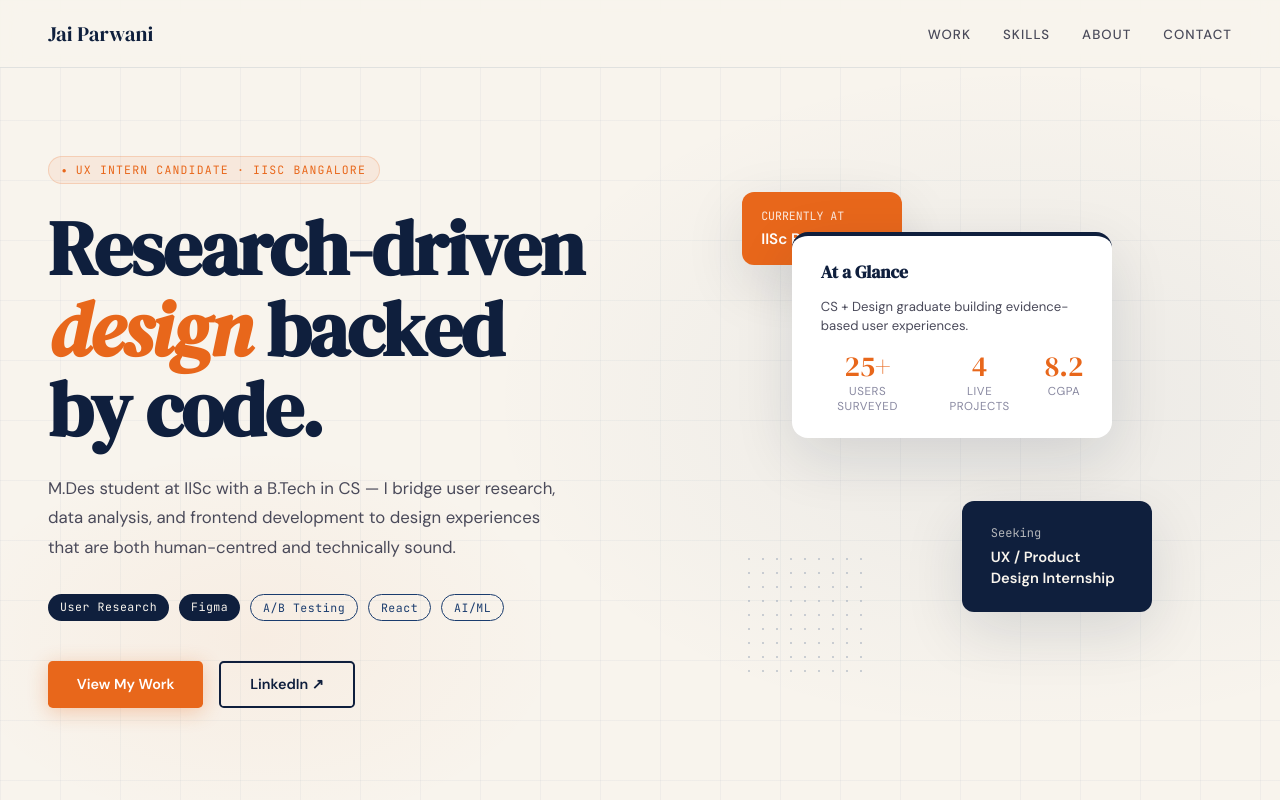
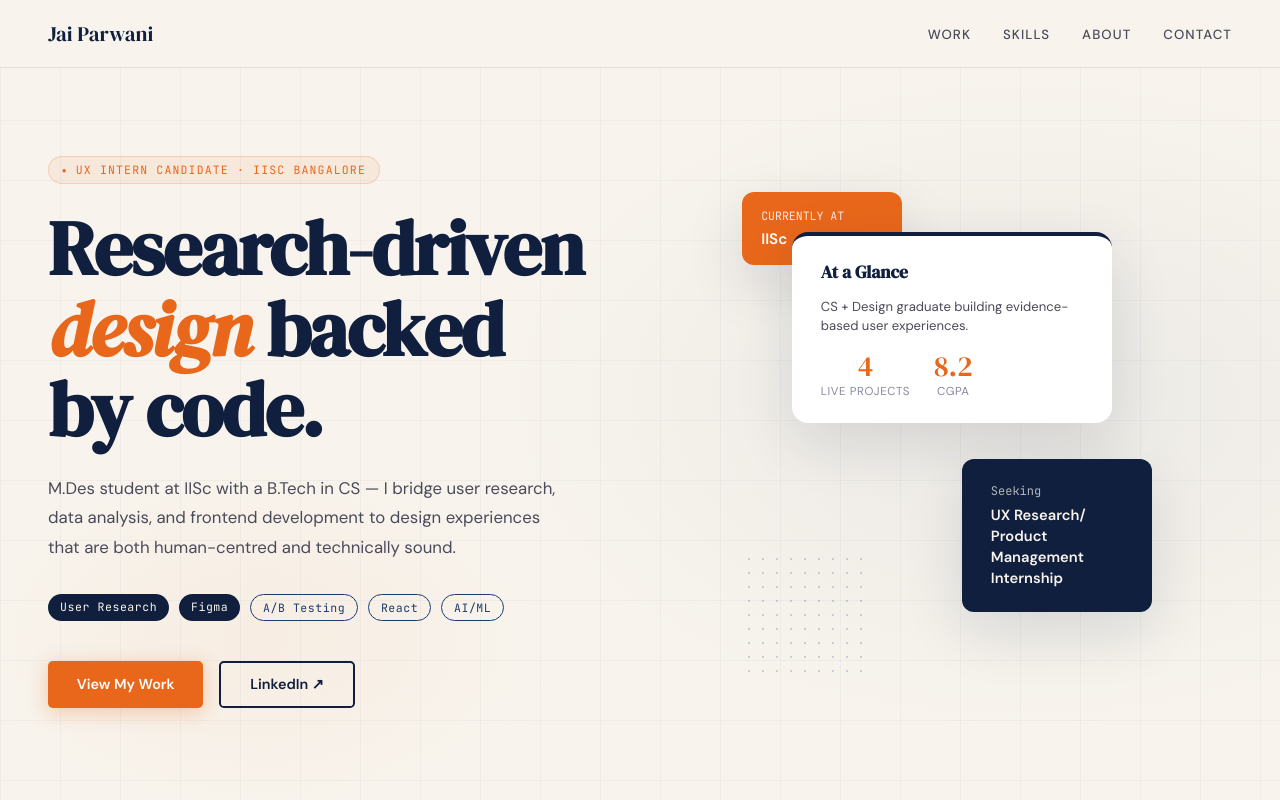
Before and after one commit to jaiparwani-cyber/Portfolio, a plain HTML site: page index.html in a window 1280 px wide. Shown: the top 800 px of the page. Drawn offline with Linux system fonts and the light colour scheme.

Commit message:
bug fixes, still no ide

```diff
--- a/index.html
+++ b/index.html
@@ -228,17 +228,16 @@
   <div class="hero-right">
     <div class="hero-visual">
       <div class="dots"></div>
-      <div class="hero-card card-skill"><p>Currently at</p><strong>IISc Bangalore</strong></div>
+      <div class="hero-card card-skill"><p>Currently at</p><strong>IISc</strong></div>
       <div class="hero-card card-main">
         <h3>At a Glance</h3>
         <p style="font-size:0.82rem;color:#4a4a5a;line-height:1.5;margin:0">CS + Design graduate building evidence-based user experiences.</p>
         <div class="stat-row">
-          <div class="stat"><div class="stat-num">25+</div><div class="stat-label">Users Surveyed</div></div>
           <div class="stat"><div class="stat-num">4</div><div class="stat-label">Live Projects</div></div>
           <div class="stat"><div class="stat-num">8.2</div><div class="stat-label">CGPA</div></div>
         </div>
       </div>
-      <div class="hero-card card-tag"><p>Seeking</p><strong>UX / Product Design Internship</strong></div>
+      <div class="hero-card card-tag"><p>Seeking</p><strong>UX Research/ Product Management Internship</strong></div>
     </div>
   </div>
 </section>
```
